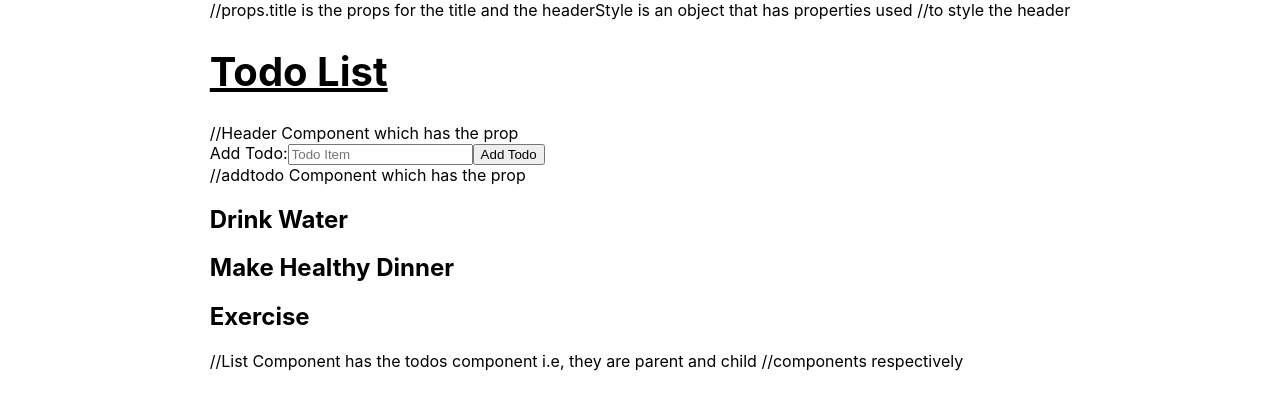
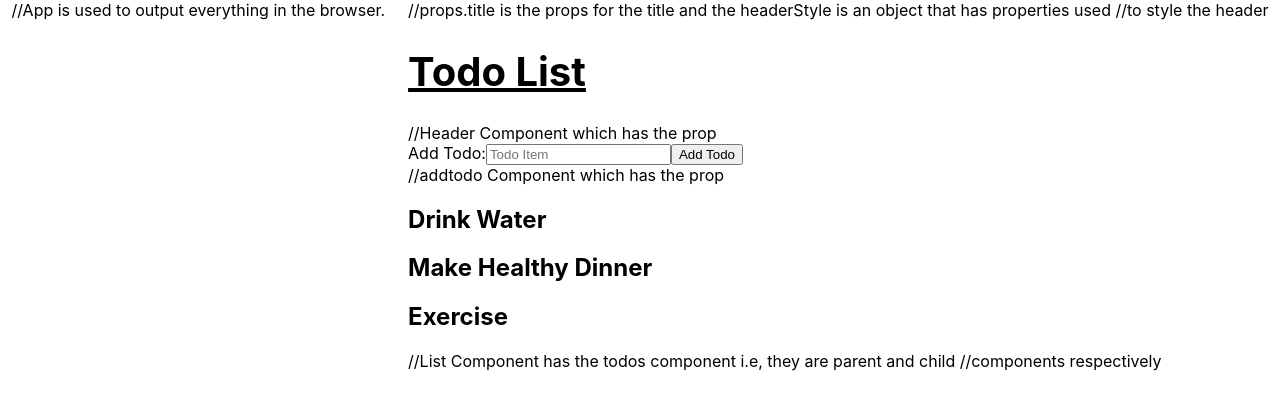
Before and after one commit to 100devs/react-todo-list-just-add, a React (Create React App) app: page / in a window 1280 px wide. Shown: the top 410 px of the page. Built offline with nearby package versions, Linux system fonts and the light colour scheme.

Commit message:
Update index.js

```diff
--- a/src/index.js
+++ b/src/index.js
@@ -1,13 +1,25 @@
+//importing all the necessary files and dependencies
+
 import React from 'react';
 import ReactDOM from 'react-dom';
 import './index.css';
 import App from './App';
 import reportWebVitals from './reportWebVitals';
 
+//ReactDOM renders stuff to the DOM
 ReactDOM.render(
+  //StrictMode is a tool for highlighting potential problems in an application.
+  //StrictMode does not render any visible UI.
+  //It activates additional checks and warnings for its descendants.
   <React.StrictMode>
+  //App is used to output everything in the browser.
     <App />
   </React.StrictMode>,
+  //a “root” DOM node because everything inside it will be managed by React DOM.
+//Applications built with just React usually have a single root DOM node.
+ // If you are integrating React into an existing app, you may have as many isolated root
+  //DOM nodes as you like.
+
   document.getElementById('root')
 );
 
```
